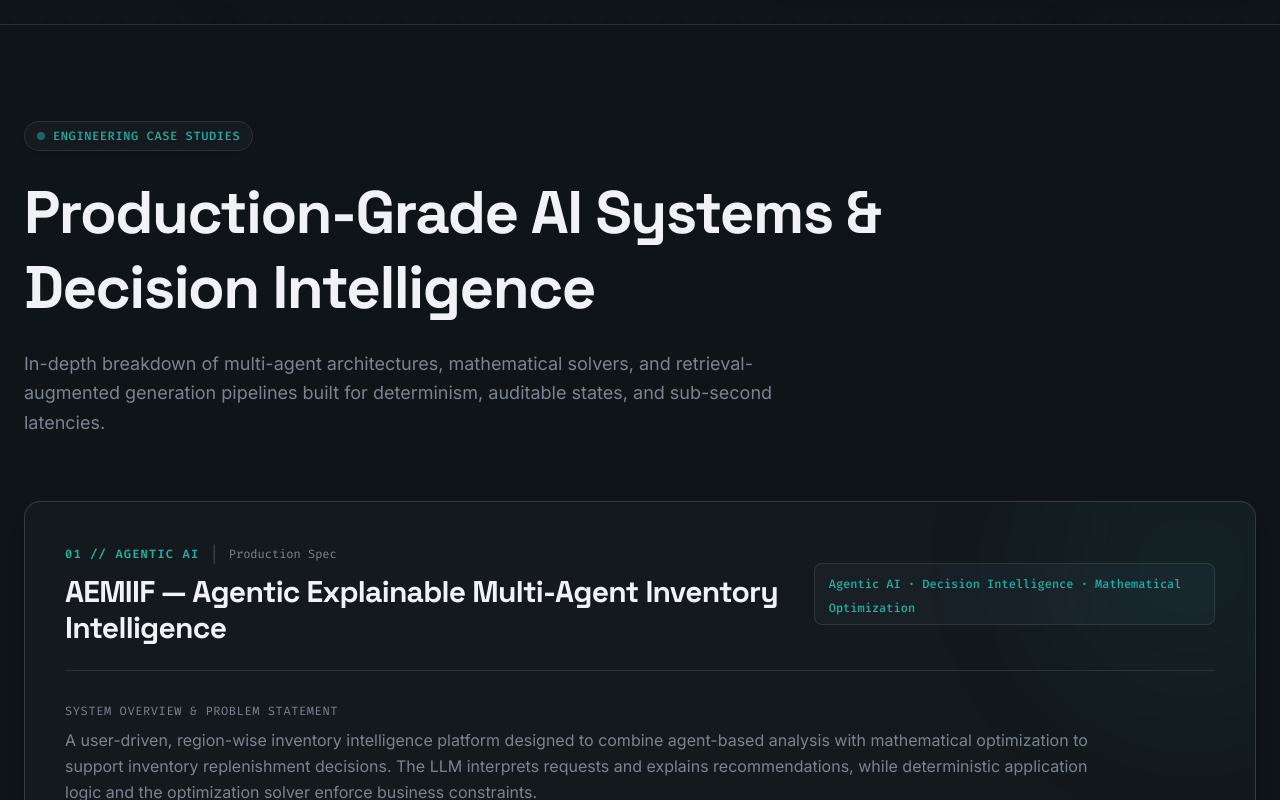
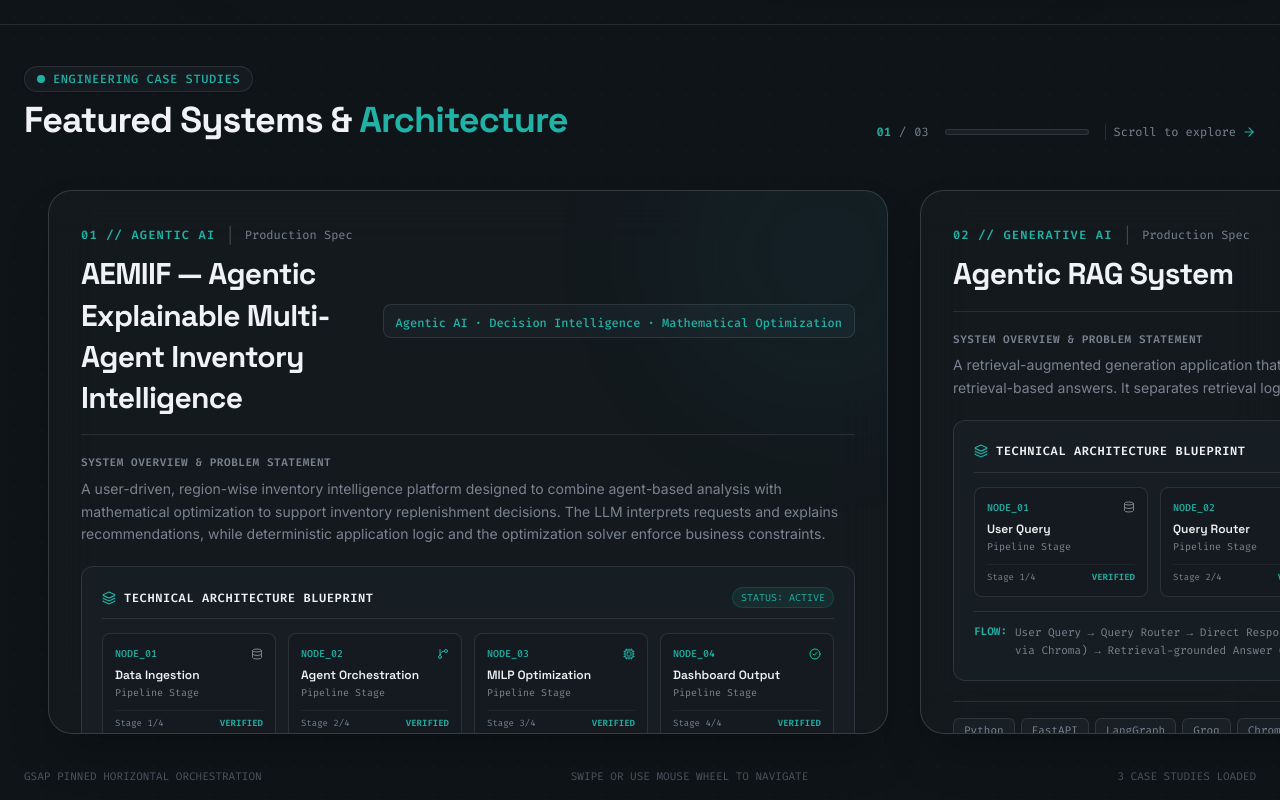
Before and after one commit to Devanesh338/Portfolio-Project, a React (Vite) app: page / in a window 1280 px wide. Shown: the part 780-1580 px from the top of the page. Built offline with nearby package versions, Linux system fonts and the light colour scheme.

Commit message:
Implement premium horizontal project showcase with GSAP ScrollTrigger pinning and smooth translation

```diff
--- a/package.json
+++ b/package.json
@@ -11,6 +11,7 @@
   },
   "dependencies": {
     "@tailwindcss/vite": "^4.3.3",
+    "gsap": "^3.15.0",
     "lucide-react": "^1.40.0",
     "react": "^19.2.8",
     "react-dom": "^19.2.8",
--- a/src/index.css
+++ b/src/index.css
@@ -198,4 +198,19 @@
         color-mix(in srgb, var(--color-primary) 35%, transparent),
       0 0 80px color-mix(in srgb, var(--color-primary) 25%, transparent);
   }
+
+  .custom-scroll::-webkit-scrollbar {
+    width: 4px;
+    height: 4px;
+  }
+  .custom-scroll::-webkit-scrollbar-track {
+    background: transparent;
+  }
+  .custom-scroll::-webkit-scrollbar-thumb {
+    background: rgba(255, 255, 255, 0.15);
+    border-radius: 4px;
+  }
+  .custom-scroll::-webkit-scrollbar-thumb:hover {
+    background: var(--color-primary);
+  }
 }
--- a/src/sections/Projects.jsx
+++ b/src/sections/Projects.jsx
@@ -1,116 +1,247 @@
-import { ExternalLink, GitBranch, Layers, Cpu, Database, CheckCircle2 } from "lucide-react";
+import { useEffect, useRef, useState } from "react";
+import gsap from "gsap";
+import { ScrollTrigger } from "gsap/ScrollTrigger";
+import {
+  ExternalLink,
+  GitBranch,
+  Layers,
+  Cpu,
+  Database,
+  CheckCircle2,
+  ArrowRight,
+  Sparkles
+} from "lucide-react";
 import { FaGithub } from "react-icons/fa";
 import { projectsData as projects } from "@/data/portfolioData";
 
+gsap.registerPlugin(ScrollTrigger);
+
 export const Projects = () => {
+  const triggerRef = useRef(null);
+  const trackRef = useRef(null);
+  const progressBarRef = useRef(null);
+  const [activeProjectIndex, setActiveProjectIndex] = useState(0);
+
+  useEffect(() => {
+    const trigger = triggerRef.current;
+    const track = trackRef.current;
+    if (!trigger || !track) return;
+
+    const ctx = gsap.context(() => {
+      const mm = gsap.matchMedia();
+
+      // Desktop and tablets (>= 768px)
+      mm.add("(min-width: 768px)", () => {
+        const getDistance = () => {
+          return track.scrollWidth - window.innerWidth + 96;
+        };
+
+        const pinAnim = gsap.to(track, {
+          x: () => -getDistance(),
+          ease: "none",
+          scrollTrigger: {
+            trigger: trigger,
+            pin: true,
+            scrub: 1,
+            start: "top top",
+            end: () => `+=${getDistance()}`,
+            invalidateOnRefresh: true,
+            anticipatePin: 1,
+            onUpdate: (self) => {
+              if (progressBarRef.current) {
+                progressBarRef.current.style.width = `${Math.min(100, Math.max(0, self.progress * 100))}%`;
+              }
+              const currentIndex = Math.min(
+                projects.length - 1,
+                Math.floor(self.progress * projects.length)
+              );
+              setActiveProjectIndex(currentIndex);
+            },
+          },
+        });
+
+        return () => {
+          pinAnim.kill();
+        };
+      });
+
+      // Mobile devices (< 768px)
+      mm.add("(max-width: 767px)", () => {
+        const getDistance = () => {
+          return track.scrollWidth - window.innerWidth + 48;
+        };
+
+        const pinAnim = gsap.to(track, {
+          x: () => -getDistance(),
+          ease: "none",
+          scrollTrigger: {
+            trigger: trigger,
+            pin: true,
+            scrub: 0.8,
+            start: "top top",
+            end: () => `+=${getDistance()}`,
+            invalidateOnRefresh: true,
+            anticipatePin: 1,
+            onUpdate: (self) => {
+              if (progressBarRef.current) {
+                progressBarRef.current.style.width = `${Math.min(100, Math.max(0, self.progress * 100))}%`;
+              }
+              const currentIndex = Math.min(
+                projects.length - 1,
+                Math.floor(self.progress * projects.length)
+              );
+              setActiveProjectIndex(currentIndex);
+            },
+          },
+        });
+
+        return () => {
+          pinAnim.kill();
+        };
+      });
+    }, triggerRef);
+
+    return () => ctx.revert();
+  }, []);
+
   return (
-    <section id="projects" className="py-24 border-t border-white/10 relative overflow-hidden">
+    <section
+      id="projects"
+      ref={triggerRef}
+      className="relative bg-background border-t border-white/10 overflow-hidden"
+    >
       {/* Background Blueprint Grid Overlay */}
       <div className="absolute inset-0 grid-pattern pointer-events-none opacity-30 -z-10" />
 
-      <div className="max-w-7xl mx-auto px-6 relative z-10">
-        {/* Section Header */}
-        <div className="max-w-4xl mb-16 text-left">
-          <div className="inline-flex items-center gap-2 px-3 py-1.5 rounded-full bg-surface border border-white/10 mb-6 shadow-sm">
+      {/* Pinned Viewport Container */}
+      <div className="h-screen w-full flex flex-col justify-between py-6 md:py-10 relative overflow-hidden">
+        {/* Top Header Bar */}
+        <div className="max-w-7xl mx-auto px-6 w-full flex flex-col sm:flex-row sm:items-end justify-between gap-4 shrink-0 mb-4 md:mb-6">
+          <div className="text-left">
+            <div className="inline-flex items-center gap-2 px-3 py-1 rounded-full bg-surface border border-white/10 mb-2 shadow-sm">
               <span className="w-2 h-2 rounded-full bg-primary animate-pulse" />
               <span className="font-mono text-xs font-medium tracking-wider text-primary uppercase">
                 Engineering Case Studies
               </span>
             </div>
-
-          <h2 className="font-display font-bold text-3xl sm:text-4xl md:text-5xl lg:text-6xl text-foreground tracking-tight leading-tight mb-6">
-            Production-Grade AI Systems &amp; Decision Intelligence
+            <h2 className="font-display font-bold text-2xl sm:text-3xl md:text-4xl text-foreground tracking-tight">
+              Featured Systems &amp; <span className="text-primary">Architecture</span>
             </h2>
-
-          <p className="text-base md:text-lg text-muted-foreground leading-relaxed max-w-3xl">
-            In-depth breakdown of multi-agent architectures, mathematical solvers, and retrieval-augmented generation pipelines built for determinism, auditable states, and sub-second latencies.
-          </p>
           </div>
 
-        {/* Projects Showcase Articles */}
-        <div className="space-y-16">
+          {/* Progress & Indicator Bar */}
+          <div className="flex items-center gap-4 self-start sm:self-end">
+            <div className="flex items-center gap-2 font-mono text-xs text-muted-foreground">
+              <span className="text-primary font-semibold">
+                0{activeProjectIndex + 1}
+              </span>
+              <span>/</span>
+              <span>0{projects.length}</span>
+            </div>
+
+            <div className="w-24 sm:w-36 h-1.5 bg-surface-subtle border border-white/10 rounded-full overflow-hidden">
+              <div
+                ref={progressBarRef}
+                className="h-full bg-primary rounded-full transition-all duration-75"
+                style={{ width: "0%" }}
+              />
+            </div>
+
+            <div className="hidden sm:flex items-center gap-1.5 text-xs font-mono text-muted-foreground pl-2 border-l border-white/10">
+              <span>Scroll to explore</span>
+              <ArrowRight className="w-3.5 h-3.5 text-primary animate-pulse" />
+            </div>
+          </div>
+        </div>
+
+        {/* Horizontal Track Container */}
+        <div className="flex-1 min-h-0 flex items-center overflow-visible">
+          <div
+            ref={trackRef}
+            className="flex flex-row flex-nowrap items-stretch gap-6 md:gap-8 px-6 sm:px-12 w-max"
+          >
             {projects.map((project, idx) => {
               const indexLabel = `0${idx + 1}`;
               return (
                 <article
                   key={idx}
-                className="p-6 md:p-10 rounded-2xl bg-surface/90 border border-white/15 hover:border-primary/40 transition-all duration-300 relative group overflow-hidden shadow-xl text-left"
+                  className="w-[85vw] sm:w-[600px] md:w-[720px] lg:w-[840px] max-w-[90vw] h-[64vh] md:h-[68vh] rounded-2xl md:rounded-3xl bg-surface/90 backdrop-blur-xl border border-white/15 hover:border-primary/40 transition-all duration-300 relative group flex flex-col justify-between p-5 sm:p-7 md:p-8 shadow-2xl text-left overflow-y-auto custom-scroll shrink-0"
                 >
-                {/* Ambient glow accent */}
-                <div className="absolute -right-24 -top-24 w-80 h-80 rounded-full bg-primary/5 blur-3xl pointer-events-none" />
+                  {/* Ambient Glow Accent */}
+                  <div className="absolute -right-24 -top-24 w-80 h-80 rounded-full bg-primary/5 blur-3xl pointer-events-none group-hover:bg-primary/10 transition-colors" />
 
-                {/* Header & Meta Header */}
-                <div className="flex flex-col md:flex-row md:items-center justify-between gap-4 border-b border-white/10 pb-6 mb-8">
+                  {/* Top Header & Meta */}
                   <div>
-                    <div className="flex items-center gap-3 mb-2">
+                    <div className="flex flex-col sm:flex-row sm:items-center justify-between gap-3 border-b border-white/10 pb-4 mb-5">
+                      <div>
+                        <div className="flex items-center gap-3 mb-1.5">
                           <span className="font-mono text-xs font-semibold text-primary tracking-widest uppercase">
                             {indexLabel} // {project.category.split("·")[0].trim()}
                           </span>
                           <span className="text-white/20">|</span>
                           <span className="font-mono text-xs text-muted-foreground">Production Spec</span>
                         </div>
-                    <h3 className="font-display font-bold text-2xl md:text-3xl text-foreground tracking-tight">
+                        <h3 className="font-display font-bold text-xl sm:text-2xl md:text-3xl text-foreground tracking-tight leading-snug">
                           {project.title}
                         </h3>
                       </div>
 
-                  {/* Category Badge */}
-                  <div className="self-start md:self-auto px-3.5 py-1.5 rounded-lg bg-surface-subtle border border-white/10">
+                      <div className="self-start sm:self-auto px-3 py-1 rounded-lg bg-surface-subtle border border-white/10 shrink-0">
                         <span className="font-mono text-xs text-primary font-medium">
                           {project.category}
                         </span>
                       </div>
                     </div>
 
-                {/* Problem Statement & Description */}
-                <div className="mb-8">
-                  <h4 className="font-mono text-xs text-muted-foreground uppercase tracking-wider mb-2">
+                    {/* Overview & Problem Statement */}
+                    <div className="mb-5">
+                      <h4 className="font-mono text-[11px] text-muted-foreground uppercase tracking-wider mb-1.5 font-semibold">
                         System Overview &amp; Problem Statement
                       </h4>
-                  <p className="text-sm md:text-base text-muted-foreground leading-relaxed max-w-5xl">
+                      <p className="text-xs sm:text-sm text-muted-foreground leading-relaxed line-clamp-3 sm:line-clamp-none">
                         {project.description}
                       </p>
                     </div>
 
                     {/* Technical Architecture Blueprint Widget */}
-                <div className="mb-8 bg-surface-subtle/80 rounded-xl border border-white/10 p-5 md:p-7 relative">
-                  <div className="flex items-center justify-between mb-6 pb-3 border-b border-white/10">
+                    <div className="mb-5 bg-surface-subtle/80 rounded-xl border border-white/10 p-4 md:p-5 relative">
+                      <div className="flex items-center justify-between mb-3.5 pb-2.5 border-b border-white/10">
                         <div className="flex items-center gap-2">
-                      <Layers className="w-4 h-4 text-primary" />
+                          <Layers className="w-3.5 h-3.5 text-primary" />
                           <span className="font-mono text-xs font-semibold tracking-wider text-foreground">
-                        TECHNICAL ARCHITECTURE BLUEPRINT // PIPELINE FLOW
+                            TECHNICAL ARCHITECTURE BLUEPRINT
                           </span>
                         </div>
-                    <span className="font-mono text-[11px] text-primary bg-primary/10 px-2.5 py-0.5 rounded border border-primary/20">
+                        <span className="font-mono text-[10px] text-primary bg-primary/10 px-2 py-0.5 rounded border border-primary/20">
                           STATUS: ACTIVE
                         </span>
                       </div>
 
                       {/* Node Flow Diagram */}
-                  <div className="grid grid-cols-1 sm:grid-cols-2 lg:grid-cols-4 gap-4 relative">
+                      <div className="grid grid-cols-2 sm:grid-cols-4 gap-2.5 sm:gap-3 relative">
                         {project.architecture.flow.map((step, stepIdx) => (
                           <div
                             key={stepIdx}
-                        className="p-4 rounded-lg bg-surface border border-white/10 flex flex-col justify-between relative group/node hover:border-primary/40 transition-colors"
+                            className="p-3 rounded-lg bg-surface border border-white/10 flex flex-col justify-between hover:border-primary/40 transition-colors"
                           >
                             <div>
-                          <div className="flex items-center justify-between mb-2">
+                              <div className="flex items-center justify-between mb-1.5">
                                 <span className="font-mono text-[10px] text-primary font-medium">
                                   NODE_0{stepIdx + 1}
                                 </span>
-                            {stepIdx === 0 && <Database className="w-3.5 h-3.5 text-muted-foreground" />}
-                            {stepIdx === 1 && <GitBranch className="w-3.5 h-3.5 text-primary" />}
-                            {stepIdx === 2 && <Cpu className="w-3.5 h-3.5 text-primary" />}
-                            {stepIdx === 3 && <CheckCircle2 className="w-3.5 h-3.5 text-emerald-400" />}
+                                {stepIdx === 0 && <Database className="w-3 h-3 text-muted-foreground" />}
+                                {stepIdx === 1 && <GitBranch className="w-3 h-3 text-primary" />}
+                                {stepIdx === 2 && <Cpu className="w-3 h-3 text-primary" />}
+                                {stepIdx === 3 && <CheckCircle2 className="w-3 h-3 text-emerald-400" />}
                               </div>
-                          <h5 className="font-display font-semibold text-sm text-foreground mb-1">
+                              <h5 className="font-display font-semibold text-xs text-foreground mb-0.5 truncate">
                                 {step}
                               </h5>
-                          <p className="text-[11px] font-mono text-muted-foreground leading-normal">
-                            Pipeline execution phase in multi-agent runtime.
+                              <p className="text-[10px] font-mono text-muted-foreground">
+                                Pipeline Stage
                               </p>
                             </div>
-                        <div className="mt-4 pt-2 border-t border-white/5 flex items-center justify-between font-mono text-[10px] text-muted-foreground">
+                            <div className="mt-2.5 pt-1.5 border-t border-white/5 flex items-center justify-between font-mono text-[9px] text-muted-foreground">
                               <span>Stage {stepIdx + 1}/4</span>
                               <span className="text-primary font-semibold">VERIFIED</span>
                             </div>
@@ -119,18 +250,21 @@ export const Projects = () => {
                       </div>
 
                       {/* Architecture Details Explanation */}
-                  <div className="mt-4 pt-4 border-t border-white/10 flex items-start gap-2.5">
-                    <span className="font-mono text-xs text-primary font-semibold shrink-0">EXECUTION:</span>
-                    <p className="font-mono text-xs text-muted-foreground leading-relaxed">
+                      <div className="mt-3.5 pt-3 border-t border-white/10 flex items-start gap-2">
+                        <span className="font-mono text-[11px] text-primary font-semibold shrink-0">
+                          FLOW:
+                        </span>
+                        <p className="font-mono text-[11px] text-muted-foreground leading-relaxed line-clamp-2 sm:line-clamp-none">
                           {project.architecture.details}
                         </p>
                       </div>
                     </div>
+                  </div>
 
-                {/* Bottom Metric Strip + Tech Badges + Action Buttons */}
-                <div className="grid grid-cols-1 lg:grid-cols-12 gap-6 items-center pt-2">
+                  {/* Bottom Tech Badges & Action Buttons */}
+                  <div className="flex flex-col sm:flex-row sm:items-center justify-between gap-4 pt-3 border-t border-white/10 mt-auto">
                     {/* Tech Stack Badges */}
-                  <div className="lg:col-span-8 flex flex-wrap gap-2">
+                    <div className="flex flex-wrap gap-1.5 max-w-xl">
                       {project.tags.map((tag, tagIdx) => (
                         <span
                           key={tagIdx}
@@ -142,13 +276,13 @@ export const Projects = () => {
                     </div>
 
                     {/* Action Buttons */}
-                  <div className="lg:col-span-4 flex items-center justify-start lg:justify-end gap-3">
+                    <div className="flex items-center gap-3 shrink-0">
                       {project.github && project.github !== "#" && (
                         <a
                           href={project.github}
                           target="_blank"
                           rel="noopener noreferrer"
-                        className="inline-flex items-center gap-2 px-4 py-2 rounded-lg bg-surface hover:bg-surface-subtle border border-white/15 text-xs font-display font-semibold text-foreground transition-all hover:border-primary/50 shadow-sm"
+                          className="inline-flex items-center gap-2 px-4 py-2 rounded-lg bg-surface-subtle hover:bg-white/10 border border-white/15 text-xs font-display font-semibold text-foreground hover:border-primary/50 transition-all shadow-sm"
                         >
                           <FaGithub size={14} />
                           <span>Source Code</span>
@@ -159,8 +293,8 @@ export const Projects = () => {
                           href={project.live}
                           target="_blank"
                           rel="noopener noreferrer"
-                        className="inline-flex items-center gap-1.5 p-2 rounded-lg bg-surface hover:bg-surface-subtle border border-white/15 text-muted-foreground hover:text-primary transition-all"
-                        title="Live Demonstration"
+                          className="inline-flex items-center gap-1.5 p-2 rounded-lg bg-surface-subtle hover:bg-white/10 border border-white/15 text-muted-foreground hover:text-primary transition-all"
+                          title="Live Spec"
                         >
                           <ExternalLink size={16} />
                         </a>
@@ -170,6 +304,39 @@ export const Projects = () => {
                 </article>
               );
             })}
+
+            {/* Seamless Transition Card to Next Section */}
+            <div className="w-[300px] sm:w-[360px] h-[64vh] md:h-[68vh] rounded-2xl md:rounded-3xl bg-surface/50 border border-dashed border-white/20 p-8 flex flex-col justify-between items-center text-center shrink-0">
+              <div className="w-12 h-12 rounded-2xl bg-primary/10 border border-primary/20 flex items-center justify-center text-primary mt-8">
+                <Sparkles className="w-6 h-6 animate-pulse" />
+              </div>
+              <div className="space-y-3">
+                <span className="font-mono text-xs uppercase tracking-wider text-primary font-semibold">
+                  Next Exploration
+                </span>
+                <h4 className="font-display font-bold text-2xl text-foreground">
+                  Technical Taxonomy &amp; Expertise
+                </h4>
+                <p className="font-body text-xs text-muted-foreground leading-relaxed">
+                  Continue scrolling down to explore core domains across AI, backend architectures, and tooling.
+                </p>
+              </div>
+              <a
+                href="#skills"
+                className="inline-flex items-center gap-2 px-5 py-2.5 rounded-full bg-surface-subtle hover:bg-white/10 border border-white/15 text-xs font-mono text-foreground hover:text-primary transition-all mb-4"
+              >
+                <span>Jump to Skills</span>
+                <ArrowRight className="w-3.5 h-3.5" />
+              </a>
+            </div>
+          </div>
+        </div>
+
+        {/* Bottom subtle indicator */}
+        <div className="max-w-7xl mx-auto px-6 w-full flex items-center justify-between text-[11px] font-mono text-muted-foreground/60 shrink-0 pt-2">
+          <span>GSAP PINNED HORIZONTAL ORCHESTRATION</span>
+          <span className="hidden sm:inline">SWIPE OR USE MOUSE WHEEL TO NAVIGATE</span>
+          <span>{projects.length} CASE STUDIES LOADED</span>
         </div>
       </div>
     </section>
```
Also changed, not shown: 1 other file (tests, documents, lock files or other folders). Lines whose indentation alone changed are shown as unchanged.
